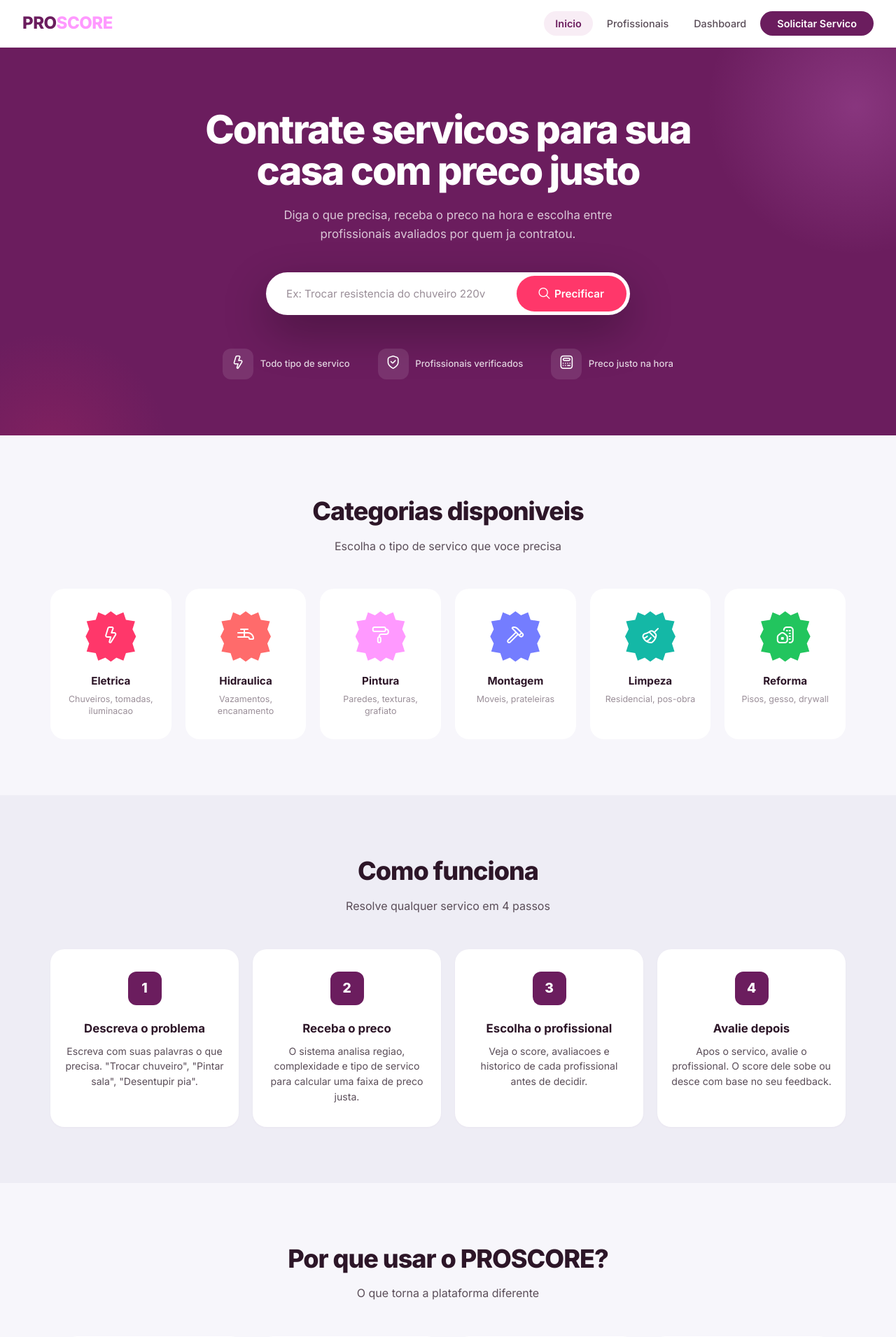
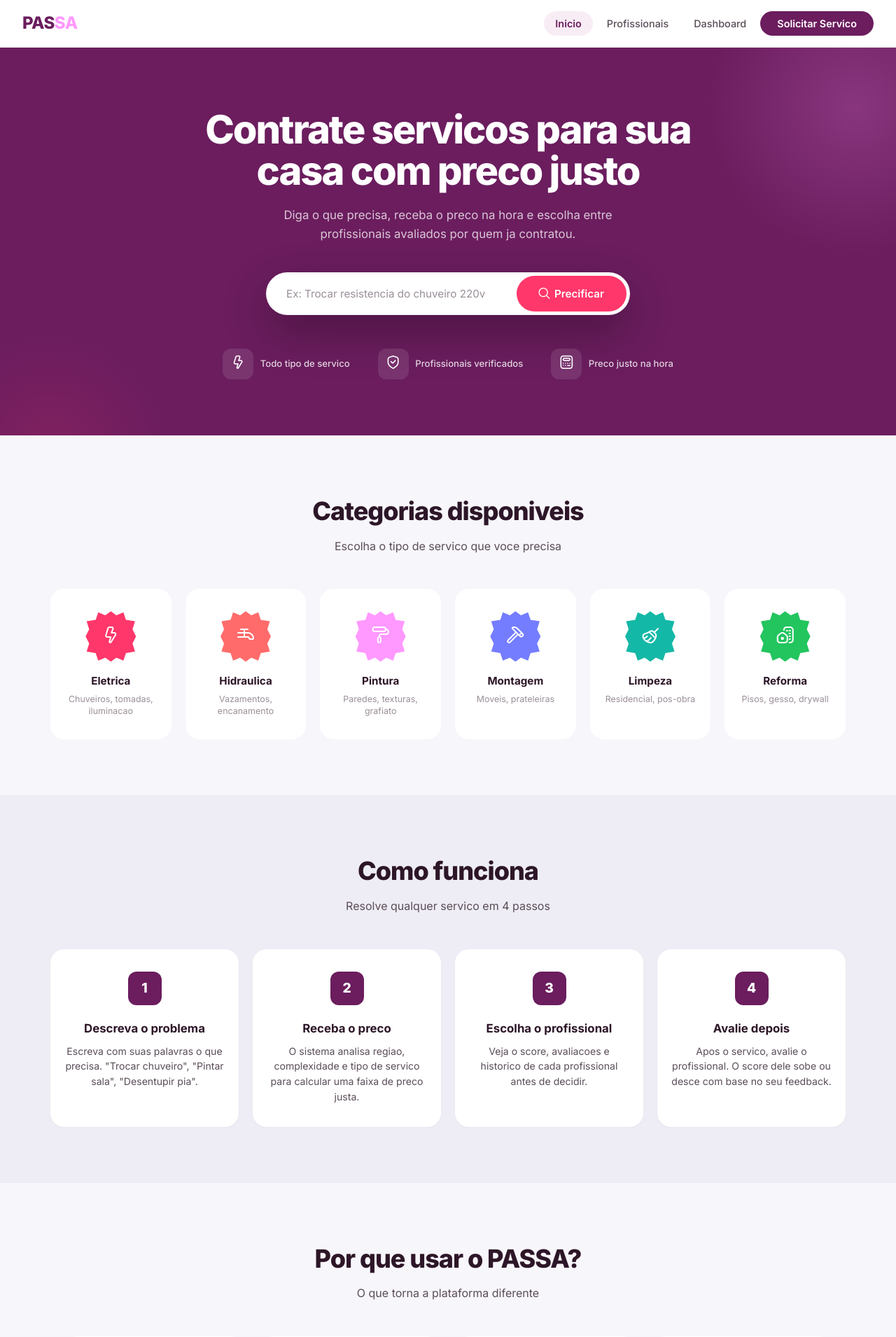
Before and after one commit to Xlonenzo/proscore, a FastAPI app: page / in a window 1280 px wide. Shown: the top 1910 px of the page at 70% size. Run offline with FastAPI, Linux system fonts and the light colour scheme.

Commit message:
feat: rebrand PROSCORE → PASSA with slogan "Passa que resolve"
- Brand name: PROSCORE → PASSA everywhere (logo, title, footer, meta)
- Logo: PRO<span>SCORE</span> → PAS<span>SA</span>
- Slogan: "Passa que resolve" in meta, footer, page title
- Emails: @proscore.com → @passa.com
- Database: proscore.db → passa.db
- API tag: PROSCORE → PASSA
- All docstrings and comments updated
- render.yaml service name updated

Co-Authored-By: Claude Opus 4.6 <noreply@anthropic.com>

```diff
--- a/app.py
+++ b/app.py
@@ -1,6 +1,6 @@
-"""PROSCORE - Marketplace de Serviços com IA.
+"""PASSA - Passa que resolve.
 
-LinkedIn + Uber + Serasa para prestadores de serviço.
+Marketplace de serviços residenciais com IA.
 """
 from fastapi import FastAPI, Request
 from fastapi.staticfiles import StaticFiles
@@ -11,8 +11,8 @@ from backend.api.routes import router as api_router
 from backend.data.seed import seed_all
 
 app = FastAPI(
-    title="PROSCORE",
-    description="Marketplace de Serviços com Precificação IA e Score de Profissionais",
+    title="PASSA",
+    description="Passa que resolve - Marketplace de Serviços com Precificação IA",
     version="1.0.0",
 )
 
--- a/backend/api/routes.py
+++ b/backend/api/routes.py
@@ -1,4 +1,4 @@
-"""Rotas da API PROSCORE."""
+"""Rotas da API PASSA."""
 from fastapi import APIRouter, Depends, HTTPException
 from sqlalchemy.orm import Session
 from pydantic import BaseModel
@@ -15,7 +15,7 @@ from backend.services.precificacao import precificar
 from backend.services.score import calcular_score, atualizar_score_profissional
 import datetime
 
-router = APIRouter(prefix="/api", tags=["PROSCORE"])
+router = APIRouter(prefix="/api", tags=["PASSA"])
 
 
 # ======== Schemas ========
--- a/backend/database.py
+++ b/backend/database.py
@@ -2,7 +2,7 @@
 from sqlalchemy import create_engine
 from sqlalchemy.orm import sessionmaker, DeclarativeBase
 
-DATABASE_URL = "sqlite:///./proscore.db"
+DATABASE_URL = "sqlite:///./passa.db"
 
 engine = create_engine(DATABASE_URL, connect_args={"check_same_thread": False})
 SessionLocal = sessionmaker(autocommit=False, autoflush=False, bind=engine)
--- a/backend/models/models.py
+++ b/backend/models/models.py
@@ -1,4 +1,4 @@
-"""Database models for PROSCORE."""
+"""Database models for PASSA."""
 import datetime
 from sqlalchemy import (
     Column,
--- a/backend/services/precificacao.py
+++ b/backend/services/precificacao.py
@@ -1,4 +1,4 @@
-"""Motor de precificação inteligente do PROSCORE.
+"""Motor de precificação inteligente do PASSA.
 
 Analisa a descrição do serviço e calcula faixa de preço
 com base em: categoria, complexidade, região, urgência e horário.
--- a/backend/services/score.py
+++ b/backend/services/score.py
@@ -1,4 +1,4 @@
-"""Sistema de Score do Profissional PROSCORE.
+"""Sistema de Score do Profissional PASSA.
 
 Score de 0 a 1000 baseado em:
 - Pontualidade (20%)
--- a/frontend/static/css/style.css
+++ b/frontend/static/css/style.css
@@ -1,6 +1,6 @@
 /* ============================
-   PROSCORE - Design System v4
-   Shouter Marketplace DNA
+   PASSA - Design System v4
+   Passa que resolve
    ============================ */
 
 /* ====== DESIGN TOKENS ====== */
--- a/frontend/static/js/app.js
+++ b/frontend/static/js/app.js
@@ -1,4 +1,4 @@
-/* PROSCORE - Frontend JavaScript v2 */
+/* PASSA - Frontend JavaScript v2 */
 
 const API_BASE = '/api';
 
--- a/frontend/templates/base.html
+++ b/frontend/templates/base.html
@@ -3,8 +3,8 @@
 <head>
     <meta charset="UTF-8">
     <meta name="viewport" content="width=device-width, initial-scale=1.0">
-    <meta name="description" content="PROSCORE - Marketplace de servicos com precificacao por IA e profissionais verificados com score de confianca.">
-    <title>{% block title %}PROSCORE{% endblock %} - Marketplace de Servicos</title>
+    <meta name="description" content="PASSA - Passa que resolve. Marketplace de servicos com precificacao por IA e profissionais verificados.">
+    <title>{% block title %}PASSA{% endblock %} - Passa que resolve</title>
     <link rel="preconnect" href="https://fonts.googleapis.com">
     <link rel="preconnect" href="https://fonts.gstatic.com" crossorigin>
     <link href="https://fonts.googleapis.com/css2?family=Inter:wght@400;500;600;700;800&display=swap" rel="stylesheet">
@@ -16,7 +16,7 @@
     <a href="#main-content" class="skip-link">Ir para conteudo principal</a>
 
     <nav class="navbar" role="navigation" aria-label="Navegacao principal">
-        <a href="/" class="nav-logo" aria-label="PROSCORE - Pagina inicial">PRO<span>SCORE</span></a>
+        <a href="/" class="nav-logo" aria-label="PASSA - Pagina inicial">PAS<span>SA</span></a>
 
         <button class="nav-toggle" aria-label="Abrir menu" aria-expanded="false" aria-controls="nav-menu">
             <svg viewBox="0 0 24 24" fill="none" stroke="currentColor" stroke-width="2" stroke-linecap="round">
@@ -41,8 +41,8 @@
     <footer class="footer" role="contentinfo">
         <div class="footer-content">
             <div>
-                <div class="footer-brand">PRO<span>SCORE</span></div>
-                <p class="footer-desc">Plataforma para conectar clientes a profissionais de servicos residenciais com transparencia e preco justo.</p>
+                <div class="footer-brand">PAS<span>SA</span></div>
+                <p class="footer-desc">Passa que resolve. Conectamos voce a profissionais de servicos residenciais com transparencia e preco justo.</p>
             </div>
             <div class="footer-col">
                 <h4>Navegacao</h4>
@@ -60,7 +60,7 @@
             </div>
         </div>
         <div class="footer-bottom">
-            PROSCORE &copy; 2026 - Sao Paulo, Brasil
+            PASSA &copy; 2026 - Sao Paulo, Brasil
         </div>
     </footer>
 
--- a/frontend/templates/index.html
+++ b/frontend/templates/index.html
@@ -152,8 +152,8 @@
 </div>
 
 <!-- FEATURES - Shouter exact: left-aligned, black outline icons, no colored bg -->
-<section class="section" aria-labelledby="why-proscore">
-    <h2 class="section-title" id="why-proscore">Por que usar o PROSCORE?</h2>
+<section class="section" aria-labelledby="why-passa">
+    <h2 class="section-title" id="why-passa">Por que usar o PASSA?</h2>
     <p class="section-subtitle">O que torna a plataforma diferente</p>
 
     <div class="features-grid" style="max-width:1100px;margin:0 auto">
--- a/render.yaml
+++ b/render.yaml
@@ -1,6 +1,6 @@
 services:
   - type: web
-    name: proscore
+    name: passa
     runtime: python
     buildCommand: pip install -r requirements.txt
     startCommand: uvicorn app:app --host 0.0.0.0 --port $PORT
```
Also changed, not shown: backend/data/seed.py (+9 -9 lines).
